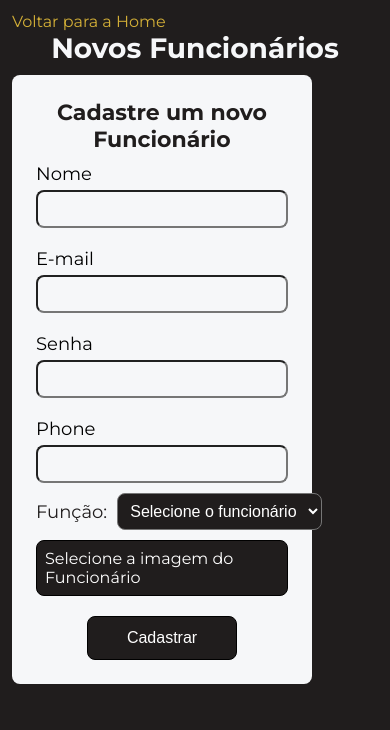
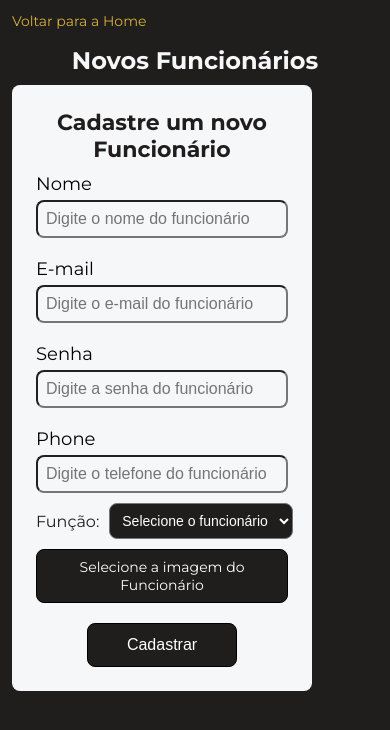
Before and after one commit to EduardoAugustoFReis/TCC-FrontEnd, a React (Vite) app: page /new-employee in a window 390 px wide. Shown: the top 730 px of the page. Built offline with nearby package versions, Linux system fonts and the light colour scheme; sample sign-in values are in the browser's storage.

Commit message:
Ajustes de responsividade pare telas menores feito

```diff
--- a/src/components/AdminDasboard/MostSelectedServicesChart/index.tsx
+++ b/src/components/AdminDasboard/MostSelectedServicesChart/index.tsx
@@ -30,8 +30,8 @@ export default function MostSelectedServicesChart({ appointments }: MostSelected
   }
 
   return (
-    <div style={{ width: "100%", height: 320 }}>
-      <h3 style={{ textAlign: "center", marginBottom: "1rem", fontSize: "2.0rem", color: theme.colors.whitePosca }}>
+    <div style={{ width: "100%", height: 220 }}>
+      <h3 style={{ textAlign: "center", paddingTop: "1.0rem", fontSize: "1.6rem", color: theme.colors.whitePosca }}>
         Serviços mais selecionados
       </h3>
       <ResponsiveContainer>
--- a/src/components/AdminDasboard/StatusChart/index.tsx
+++ b/src/components/AdminDasboard/StatusChart/index.tsx
@@ -54,8 +54,8 @@ export default function StatusChart({ appointments }: StatusChartProps) {
   ].filter((item) => item.value > 0);
 
   return (
-    <div style={{ width: "100%", height: 320 }}>
-      <h3 style={{ textAlign: "center", marginBottom: "0.8rem", fontSize: "2.0rem", color: theme.colors.whitePosca }}>
+    <div style={{ width: "100%", height: 250 }}>
+      <h3 style={{ textAlign: "center", fontSize: "1.6rem", color: theme.colors.whitePosca }}>
         Status dos Agendamentos
       </h3>
       <ResponsiveContainer>
@@ -80,7 +80,7 @@ export default function StatusChart({ appointments }: StatusChartProps) {
             verticalAlign="bottom"
             height={36}
             formatter={(value) => (
-              <span style={{ color: theme.colors.whitePosca, fontSize: "1.4rem" }}>{value}</span>
+              <span style={{ color: theme.colors.whitePosca, fontSize: "1.2rem" }}>{value}</span>
             )}
           />
         </PieChart>
--- a/src/components/AdminDasboard/styles.ts
+++ b/src/components/AdminDasboard/styles.ts
@@ -3,10 +3,19 @@ import { breakpoints } from "../../styles/breakpoints";
 
 export const AdminDashboardContainer = styled.div`
   display: flex;
+  justify-content: center;
   align-items: center;
-  justify-content: center;
+  flex-wrap: wrap;
+  gap: 1rem;
+  max-width: 100%;
+  width: 80.0rem;
+  margin: 0 auto;
+
   @media (max-width: ${breakpoints.mobile}) {
     flex-direction: column;
-    gap: 2.0rem;
+    align-items: center;
+    gap: 1rem;
+    max-width: 100%;
+    width: 28.0rem;
   }
 `;
--- a/src/components/InputFile/styles.ts
+++ b/src/components/InputFile/styles.ts
@@ -1,4 +1,5 @@
 import styled from "styled-components";
+import { breakpoints } from "../../styles/breakpoints";
 
 export const InputFilePreviewContainer = styled.div`
   display: flex;
@@ -19,6 +20,8 @@ export const InputFilePreviewContainer = styled.div`
   .buttonPreview {
     width: fit-content;
     cursor: pointer;
+    text-align: center;
+
     color: ${({ theme }) => theme.colors.white};
     background-color: ${({ theme }) => theme.colors.jetBlack};
     font-size: 1.6rem;
@@ -30,4 +33,11 @@ export const InputFilePreviewContainer = styled.div`
       color: ${({ theme }) => theme.colors.gold};
     }
   }
+
+  @media (max-width: ${breakpoints.mobile}) {
+    .buttonPreview {
+      font-size: 1.4rem;
+      text-align: center;
+    }
+  }
 `;
--- a/src/components/SelectNewBarber/styles.ts
+++ b/src/components/SelectNewBarber/styles.ts
@@ -1,4 +1,5 @@
 import styled from "styled-components";
+import { breakpoints } from "../../styles/breakpoints";
 
 export const SelectNewBarberContainer = styled.div`
   display: flex;
@@ -21,4 +22,18 @@ export const SelectNewBarberContainer = styled.div`
       color: ${({ theme }) => theme.colors.white};
     }
   }
+
+  @media (max-width: ${breakpoints.mobile}) {
+    label {
+      font-size: 1.6rem;
+    }
+
+    select {
+      font-size: 1.4rem;
+
+      option {
+        font-size: 1.4rem;
+      }
+    }
+  }
 `;
--- a/src/pages/MyAccount/styles.ts
+++ b/src/pages/MyAccount/styles.ts
@@ -16,6 +16,17 @@ export const MyAccountContainer = styled.div`
     color: ${({ theme }) => theme.colors.gold};
     &:hover {
       color: ${({ theme }) => theme.colors.white};
+    }
+  }
+
+  @media (max-width: ${breakpoints.mobile}) {
+    h1 {
+      margin-top: 1.6rem;
+      font-size: 2.4rem;
+    }
+
+    a {
+      font-size: 1.4rem;
     }
   }
 `;
@@ -55,7 +66,7 @@ export const MyAccountForm = styled.form`
     width: 30rem;
 
     h2 {
-      font-size: 2.2rem;
+      font-size: 2rem;
     }
 
     button {
--- a/src/pages/NewEmployee/index.tsx
+++ b/src/pages/NewEmployee/index.tsx
@@ -69,6 +69,7 @@ const NewEmployee = () => {
         <Input
           id="none"
           label="Nome"
+          placeholder="Digite o nome do funcionário"
           value={name}
           onChange={(e) => setName(e.target.value)}
         />
@@ -76,6 +77,7 @@ const NewEmployee = () => {
         <Input
           id="email"
           label="E-mail"
+          placeholder="Digite o e-mail do funcionário"
           value={email}
           onChange={(e) => setEmail(e.target.value)}
         />
@@ -83,6 +85,7 @@ const NewEmployee = () => {
         <Input
           id="password"
           label="Senha"
+          placeholder="Digite a senha do funcionário"
           value={password}
           onChange={(e) => setPassword(e.target.value)}
         />
@@ -90,6 +93,7 @@ const NewEmployee = () => {
         <Input
           id="phone"
           label="Phone"
+          placeholder="Digite o telefone do funcionário"
           value={phone}
           onChange={(e) => setPhone(e.target.value)}
         />
--- a/src/pages/NewEmployee/styles.ts
+++ b/src/pages/NewEmployee/styles.ts
@@ -4,7 +4,7 @@ import { breakpoints } from "../../styles/breakpoints";
 export const NewEmployeeContainer = styled.div`
   padding: 1.2rem;
 
-   h1 {
+  h1 {
     text-align: center;
     font-size: 2.8rem;
     color: ${({ theme }) => theme.colors.whitePosca};
@@ -16,6 +16,17 @@ export const NewEmployeeContainer = styled.div`
     color: ${({ theme }) => theme.colors.gold};
     &:hover {
       color: ${({ theme }) => theme.colors.white};
+    }
+  }
+
+  @media (max-width: ${breakpoints.mobile}) {
+    h1 {
+      margin-top: 1.6rem;
+      font-size: 2.4rem;
+    }
+
+    a {
+      font-size: 1.4rem;
     }
   }
 `;
--- a/src/pages/NewService/styles.ts
+++ b/src/pages/NewService/styles.ts
@@ -17,6 +17,17 @@ export const NewServiceContainer = styled.div`
 
     &:hover {
       color: ${({ theme }) => theme.colors.white};
+    }
+  }
+
+  @media (max-width: ${breakpoints.mobile}) {
+    h1 {
+      margin-top: 1.6rem;
+      font-size: 2.4rem;
+    }
+
+    a {
+      font-size: 1.4rem;
     }
   }
 `;
```
